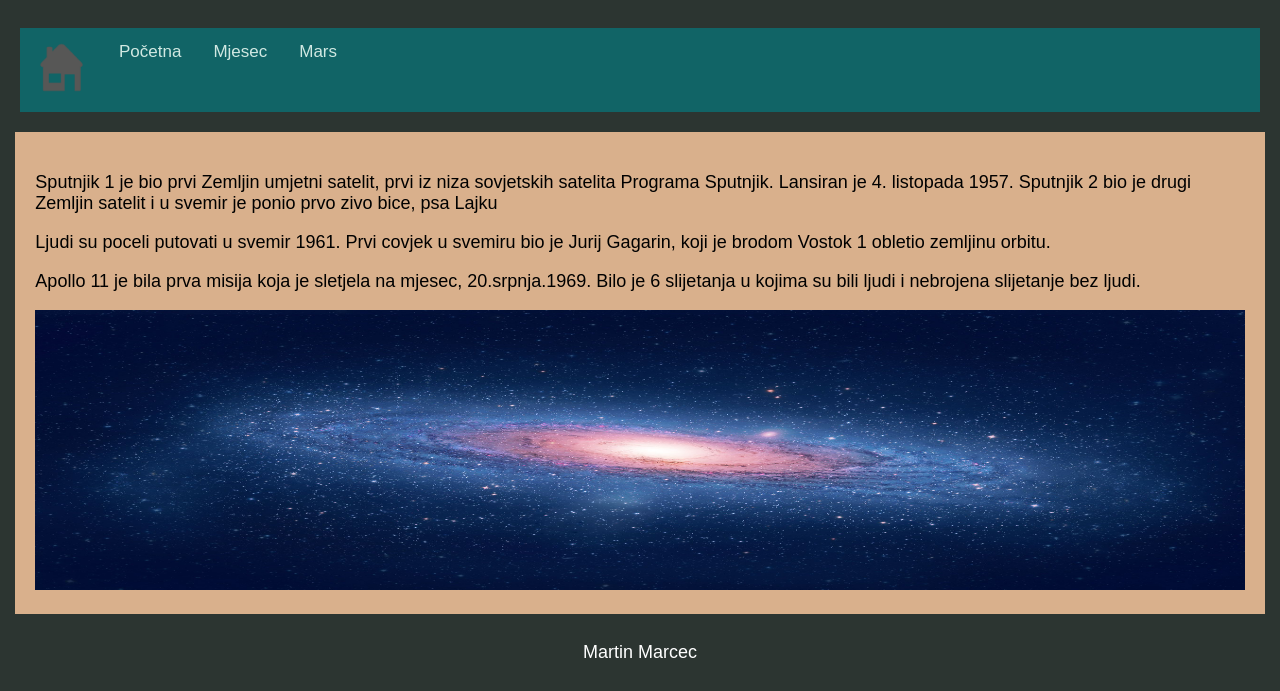
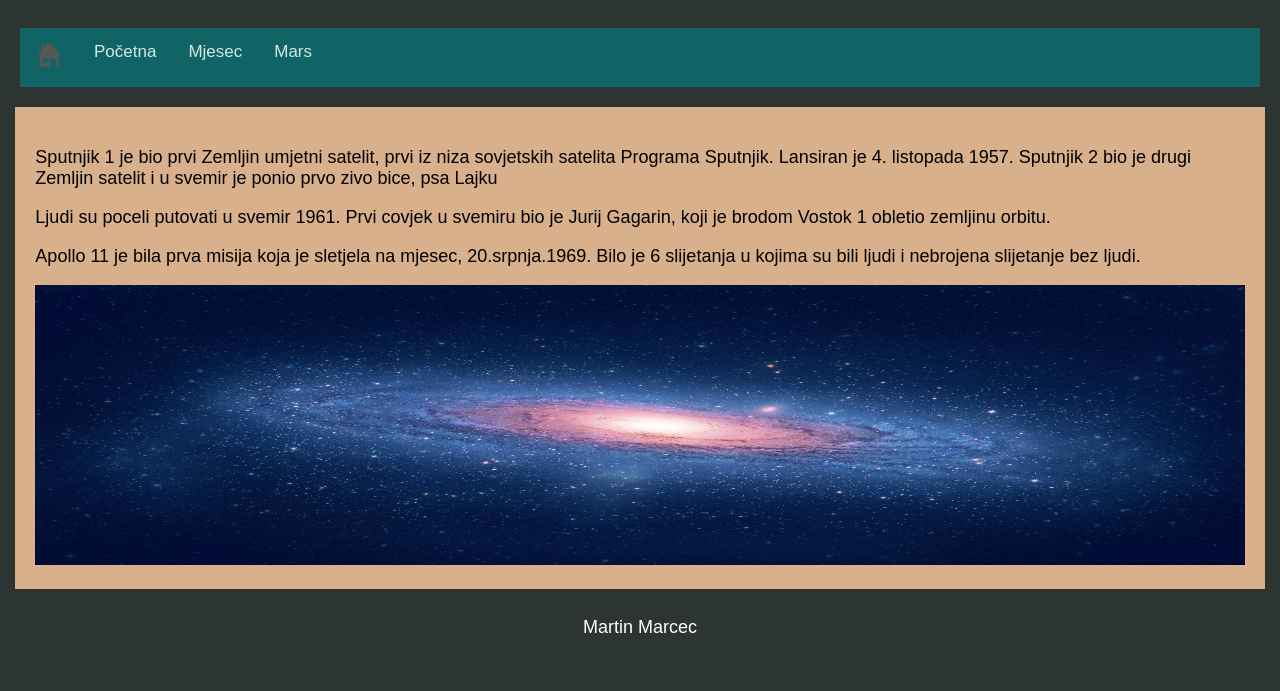
Before and after one commit to martinmarcec/martinmarcec.github.io, a plain HTML site: page svemir.html in a window 1280 px wide. Shown: the part 140-831 px from the top of the page. After the commit the page ends 806 px from the top, so only its background shows below. Drawn offline with Linux system fonts and the light colour scheme.

Commit message:
Update svemir.html

```diff
--- a/svemir.html
+++ b/svemir.html
@@ -82,7 +82,7 @@ h2 {
 	<header>
 		<h2>Putovanja u svemir</h2>
 		<div class="topnav">
-		  	<a href="index.html"><img src="icon.png" width="51" height="51"></a>
+		  	<a href="index.html"><img src="icon.png" width="26" height="26"></a>
 			<a href="svemir.html">Početna</a>
 		  	<a href="mjesec.html">Mjesec</a>
 		  	<a href="mars.html">Mars</a>
```
